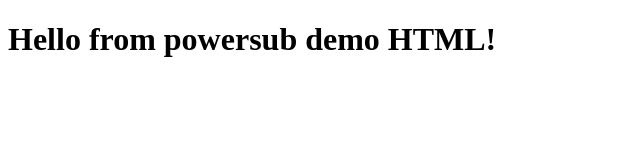
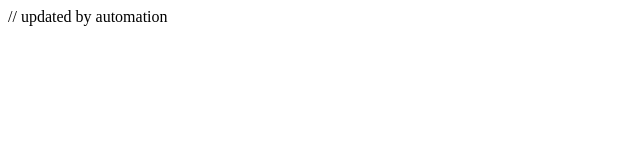
Before and after one commit to yantoaldama/powersub-demo-8602, a plain HTML site: page index.html in a window 1280 px wide. Shown: the whole page, without its empty margins (0-640 px from the left). Drawn offline with Linux system fonts and the light colour scheme.

Commit message:
update index.html (#3)

```diff
--- a/index.html
+++ b/index.html
@@ -1 +1 @@
-<!DOCTYPE html><html><body><h1>Hello from powersub demo HTML!</h1></body></html>
+// updated by automation
```
